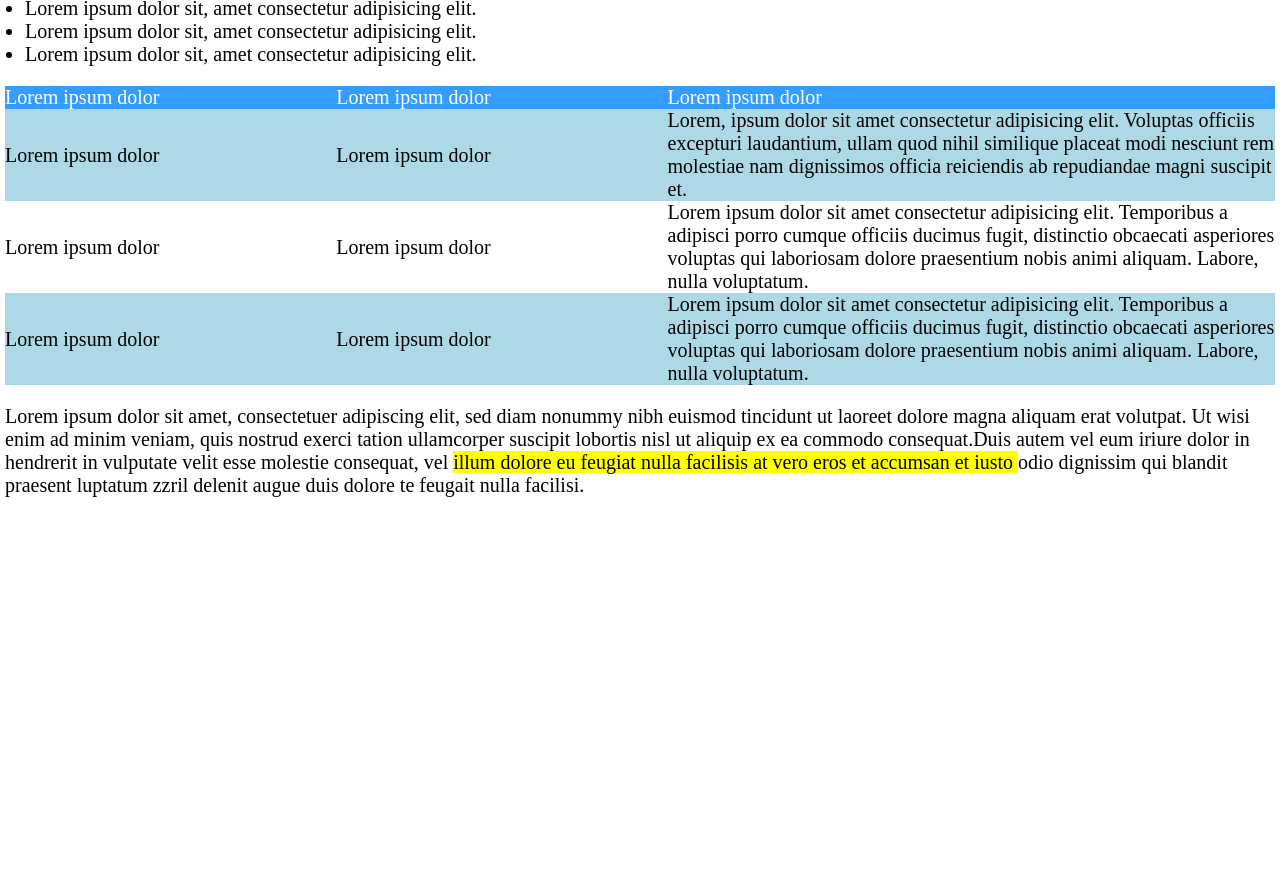
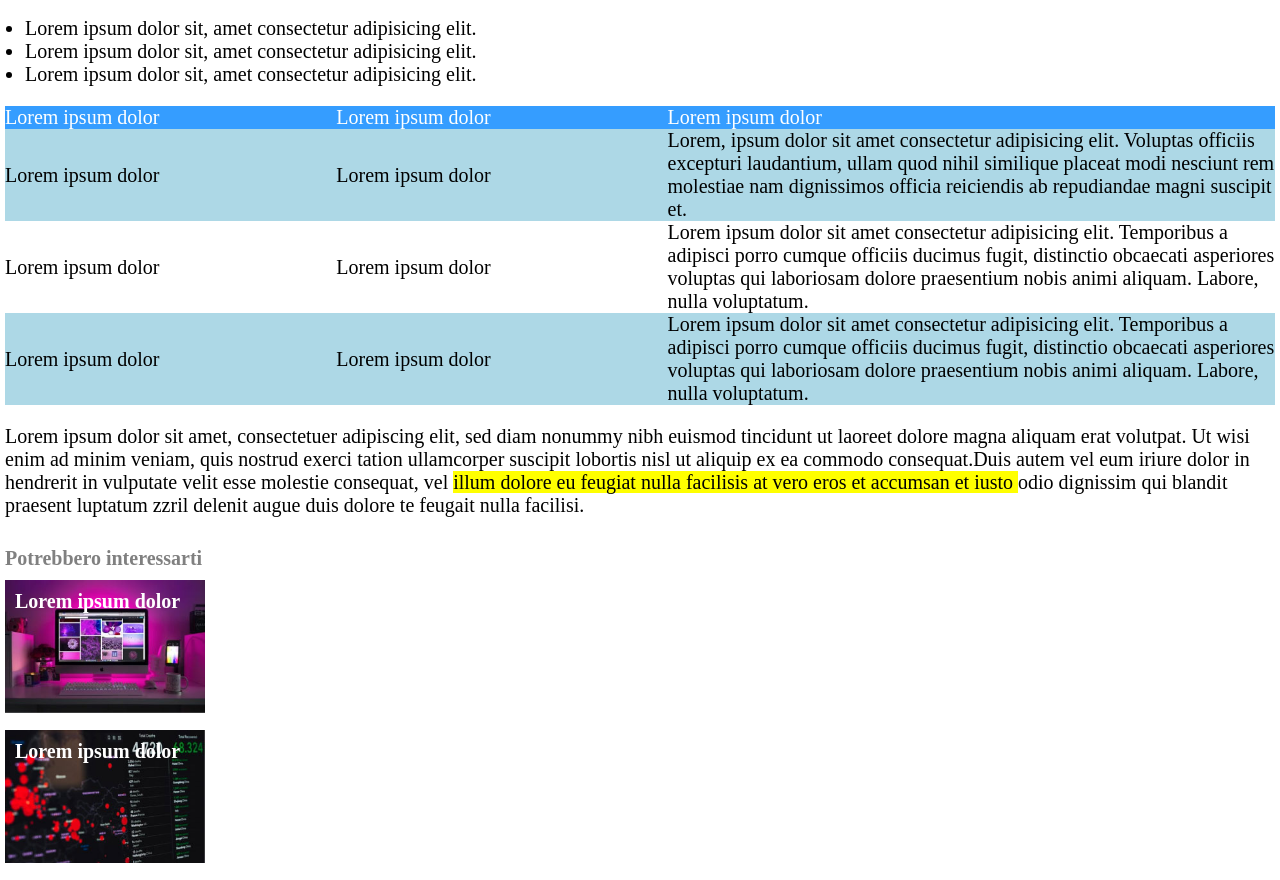
Before and after one commit to ParisiA02/html-css-booleaner, a plain HTML site: page index.html in a window 1280 px wide. Shown: the part 807-1687 px from the top of the page. Before the commit the page ends 1309 px from the top, so only its background shows below. Drawn offline with Linux system fonts and the light colour scheme.

Commit message:
added footer

```diff
--- a/css/style.css
+++ b/css/style.css
@@ -34,6 +34,7 @@ h1{
 .date{
     font-size: 12px;
     color: grey;
+    margin-bottom: 20px;
 }
 .lorem-ipsum{
     margin-top: 20px;
@@ -65,3 +66,35 @@ td{
 .row-lightblu{
     background-color: lightblue;
 }
+footer{
+    margin-top: 30px;
+    margin-left: 5px;
+}
+.suggested{
+    margin-bottom: 10px;
+    font-size: 20px;
+    font-weight: bold;
+    color: grey;
+}
+.monitor-image{
+    width: 200px;
+    height: 150px;
+    background-size: contain;
+    background-repeat: no-repeat;
+    background-image: url('../img/monitor.jpg');
+}
+.graph-image{
+    width: 200px;
+    height: 150px;
+    background-size: contain;
+    background-repeat: no-repeat;
+    background-image: url('../img/graph.jpg');
+}
+.image-text{
+    position: relative;
+    top: 10px;
+    left: 10px;
+    font-weight: bold;
+    font-size: 20px;
+    color: white;
+}
--- a/index.html
+++ b/index.html
@@ -102,5 +102,17 @@
             zzril delenit augue duis dolore te feugait nulla facilisi.
         </p>
     </main>
+    <!-- footer of the page -->
+    <footer>
+        <p class="suggested">
+            Potrebbero interessarti
+        </p>
+        <div class="monitor-image">
+            <span class="image-text">Lorem ipsum dolor</span>
+        </div>
+        <div class="graph-image">
+            <span class="image-text">Lorem ipsum dolor</span>
+        </div>
+    </footer>
 </body>
 </html>
```
